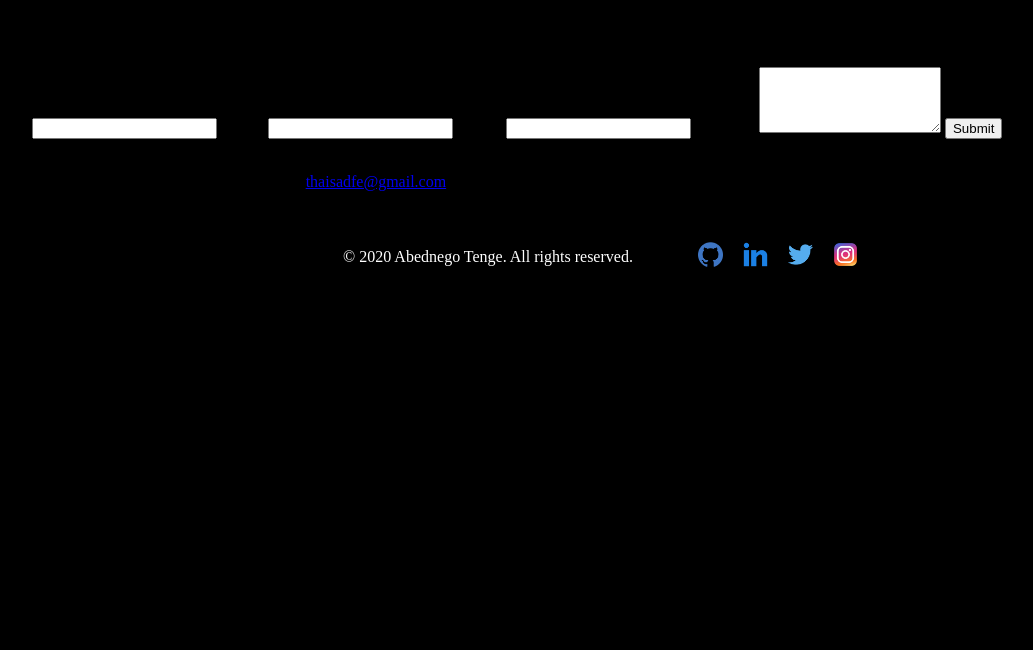
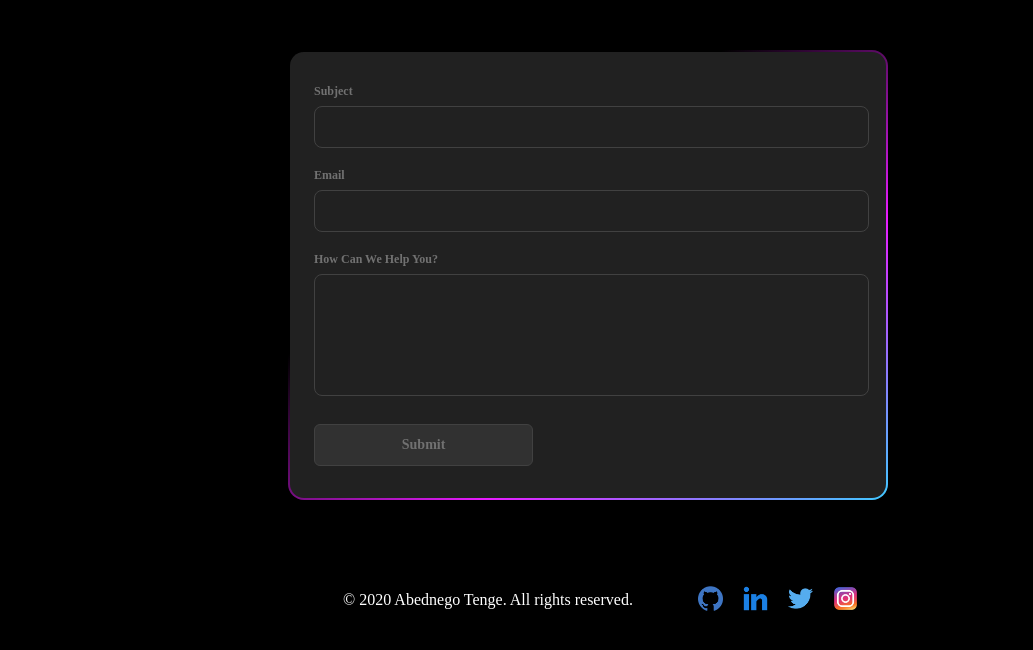
Before and after one commit to AbednegoTenge/PortfolioWebsite, a Flask app: template templates/contact.html in a window 1280 px wide. Shown: the part 58-708 px from the top of the page, without its empty margins (52-1085 px from the left). Run offline with Flask 3, Linux system fonts and the light colour scheme; the template is opened without the code that fills it: most values are stand-ins (such as "Sample title", 1, 10 or a date in 2020); parts of the project's set-up code (start-up, migrations or seed data) failed here and were passed over.

Commit message:
last touching

```diff
--- a/main.py
+++ b/main.py
@@ -15,23 +15,23 @@ def home():
 def about():
     return render_template('about.html')
 
-@app.route("/contact", method=['GET', 'POST'])
+@app.route("/contact", methods=['GET', 'POST'])
 def contact():
     if request.method == "POST":
         email = request.form.get('email')
         message = request.form.get('message')
         subject = request.form.get('subject')
-        send_message = f"Subject: {subject}/n/n{message}"
+        send_message = f"Subject: {subject}\n\n{message}"
         try:
             with SMTP("smtp.gmail.com", port=587) as connection:
                 connection.starttls()
                 connection.login(EMAIL, PASSWORD)
-                connection.send_message(from_addr=EMAIL,
-                                        to_addrs=email,
-                                        msg=send_message
-                                        )
+                connection.sendmail(from_addr=EMAIL,
+                                    to_addrs=email,
+                                    msg=send_message)
+                print("Email sent successfully")
         except Exception as e:
-            print(e)
+            print(f"Error sending email: {e}")
     return render_template('contact.html')
 
 
--- a/static/css/style.css
+++ b/static/css/style.css
@@ -417,3 +417,105 @@ fill: #fff;
 .profile-info p {
     color: white;
 }
+
+.form-container {
+width: 600px;
+background: linear-gradient(#212121, #212121) padding-box,
+            linear-gradient(145deg, transparent 35%,#e81cff, #40c9ff) border-box;
+border: 2px solid transparent;
+padding: 32px 24px;
+font-size: 14px;
+font-family: inherit;
+color: white;
+display: flex;
+flex-direction: column;
+gap: 20px;
+box-sizing: border-box;
+border-radius: 16px;
+margin-top: 50px;
+margin-bottom: 50px;
+}
+
+.form-container button:active {
+scale: 0.95;
+}
+
+.form-container .form {
+display: flex;
+flex-direction: column;
+gap: 20px;
+}
+
+.form-container .form-group {
+display: flex;
+flex-direction: column;
+gap: 2px;
+}
+
+.form-container .form-group label {
+display: block;
+margin-bottom: 5px;
+color: #717171;
+font-weight: 600;
+font-size: 12px;
+}
+
+.form-container .form-group input {
+width: 95%;
+padding: 12px 16px;
+border-radius: 8px;
+color: #fff;
+font-family: inherit;
+background-color: transparent;
+border: 1px solid #414141;
+}
+
+.form-container .form-group textarea {
+width: 95%;
+padding: 12px 16px;
+border-radius: 8px;
+resize: none;
+color: #fff;
+height: 96px;
+border: 1px solid #414141;
+background-color: transparent;
+font-family: inherit;
+}
+
+.form-container .form-group input::placeholder {
+opacity: 0.5;
+}
+
+.form-container .form-group input:focus {
+outline: none;
+border-color: #e81cff;
+}
+
+.form-container .form-group textarea:focus {
+outline: none;
+border-color: #e81cff;
+}
+
+.form-container .form-submit-btn {
+display: flex;
+align-items: flex-start;
+justify-content: center;
+align-self: flex-start;
+font-family: inherit;
+color: #717171;
+font-weight: 600;
+width: 40%;
+background: #313131;
+border: 1px solid #414141;
+padding: 12px 16px;
+font-size: inherit;
+gap: 8px;
+margin-top: 8px;
+cursor: pointer;
+border-radius: 6px;
+}
+
+.form-container .form-submit-btn:hover {
+background-color: #fff;
+border-color: #fff;
+}
--- a/templates/contact.html
+++ b/templates/contact.html
@@ -3,27 +3,23 @@
 {% block title %}Abednego Tenge | Contact{% endblock %}
 
 {% block content %}
-<section id="contact-me">
-    <h1>Contact Me</h1>
-    <form id="contact-form">
-        <label for="full-name">Full Name:</label>
-        <input type="text" id="full-name" name="full-name" required>
-
-        <label for="email">Email:</label>
+<div class="footer">
+<div class="form-container">
+    <form class="form" action="/contact" method="POST">
+      <div class="form-group">
+        <label for="name">Subject</label>
+        <input type="text" id="name" name="subject" required>
+      </div>
+      <div class="form-group">
+        <label for="email">Email</label>
         <input type="email" id="email" name="email" required>
-
-        <label for="phone">Phone:</label>
-        <input type="tel" id="phone" name="phone">
-
-        <label for="message">Message:</label>
-        <textarea id="message" name="message" rows="4" required></textarea>
-
-        <button type="submit">Submit</button>
+    </div>
+      <div class="form-group">
+        <label for="textarea">How Can We Help You?</label>
+        <textarea name="message" id="textarea" rows="10" cols="50" required="">          </textarea>
+      </div>
+      <button class="form-submit-btn" type="submit">Submit</button>
     </form>
-
-    <br>
-
-    <p>Feel free to get in touch with me. You can reach me at <a href="mailto:thaisadfe@gmail.com" class="cta-button">thaisadfe@gmail.com</a></p>
-
-</section>
+  </div>
+</div>
 {% endblock %}
```
